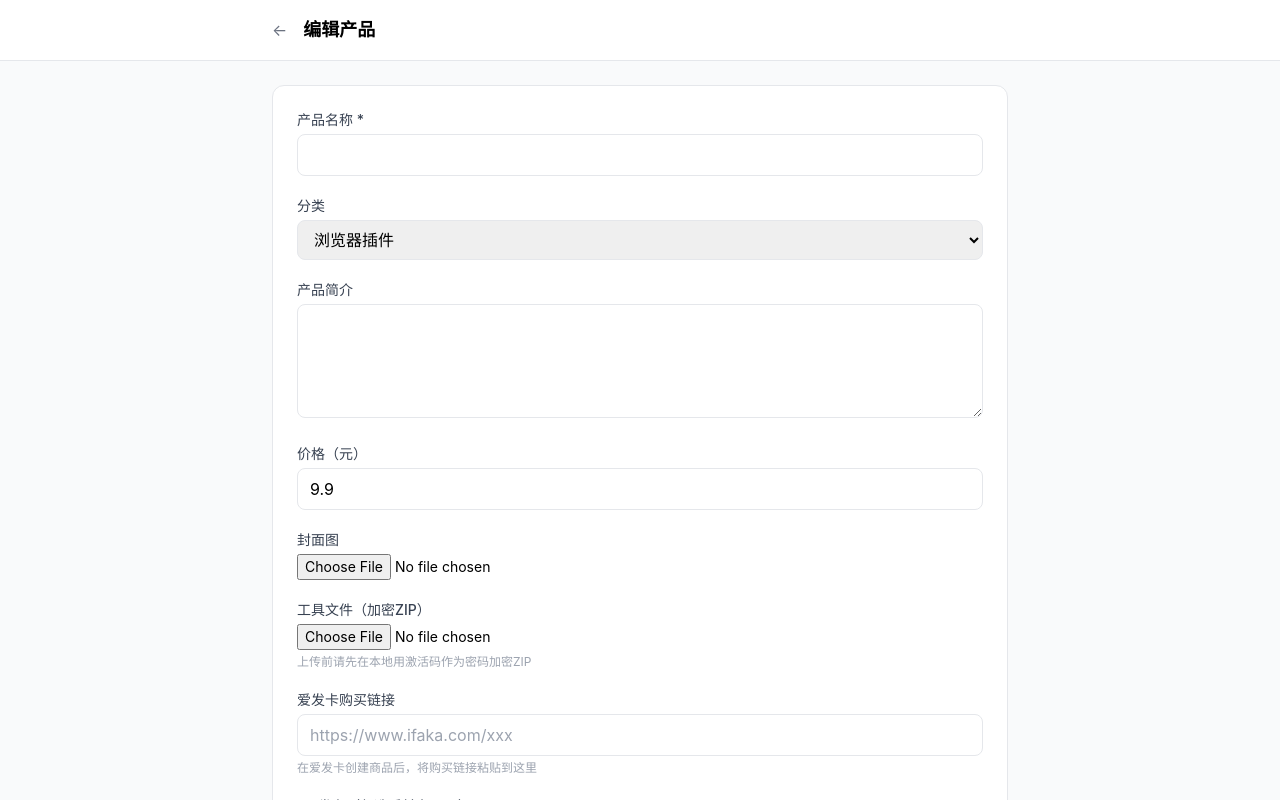
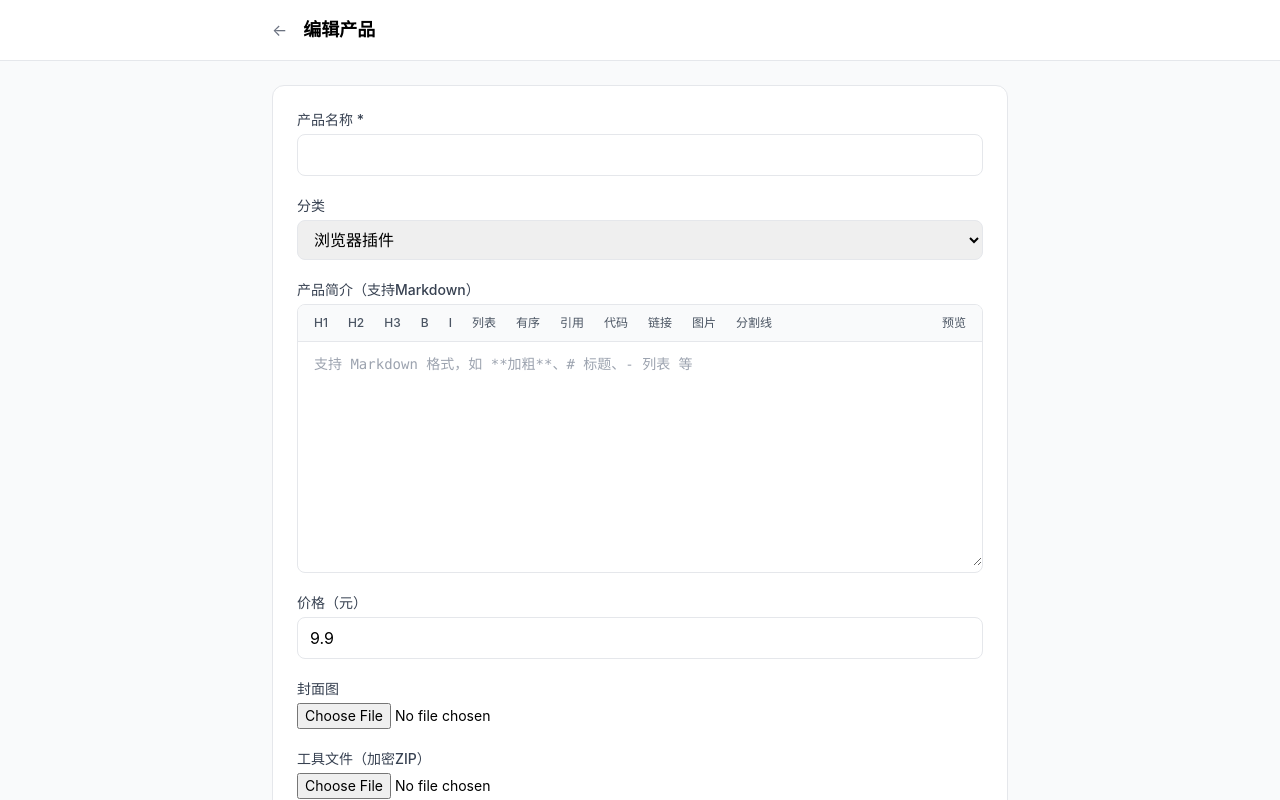
Before and after one commit to jiealun/tools, a React (Vite) app in the folder frontend/: page /admin/products/1 in a window 1280 px wide. Shown: the top 800 px of the page. Built offline with nearby package versions, Linux system fonts and the light colour scheme; no server answers; sample sign-in values are in the browser's storage.

Commit message:
feat: 产品简介改为 Markdown 富文本编辑器，用户端渲染 Markdown

```diff
--- a/frontend/package.json
+++ b/frontend/package.json
@@ -11,6 +11,7 @@
   "dependencies": {
     "react": "^18.3.1",
     "react-dom": "^18.3.1",
+    "react-markdown": "^10.1.0",
     "react-router-dom": "^6.23.1"
   },
   "devDependencies": {
--- /dev/null
+++ b/frontend/src/components/MarkdownEditor.tsx
@@ -0,0 +1,120 @@
+import { useState, useRef } from 'react'
+
+interface Props {
+  value: string
+  onChange: (value: string) => void
+}
+
+export default function MarkdownEditor({ value, onChange }: Props) {
+  const textareaRef = useRef<HTMLTextAreaElement>(null)
+  const [preview, setPreview] = useState(false)
+
+  function insertText(before: string, after: string = '') {
+    const textarea = textareaRef.current
+    if (!textarea) return
+
+    const start = textarea.selectionStart
+    const end = textarea.selectionEnd
+    const selected = value.substring(start, end)
+    const newText = value.substring(0, start) + before + selected + after + value.substring(end)
+    onChange(newText)
+
+    // 恢复光标位置
+    setTimeout(() => {
+      textarea.focus()
+      textarea.selectionStart = start + before.length
+      textarea.selectionEnd = start + before.length + selected.length
+    }, 0)
+  }
+
+  const tools = [
+    { label: 'H1', action: () => insertText('# ') },
+    { label: 'H2', action: () => insertText('## ') },
+    { label: 'H3', action: () => insertText('### ') },
+    { label: 'B', action: () => insertText('**', '**') },
+    { label: 'I', action: () => insertText('*', '*') },
+    { label: '列表', action: () => insertText('- ') },
+    { label: '有序', action: () => insertText('1. ') },
+    { label: '引用', action: () => insertText('> ') },
+    { label: '代码', action: () => insertText('`', '`') },
+    { label: '链接', action: () => insertText('[', '](url)') },
+    { label: '图片', action: () => insertText('![alt](', ')') },
+    { label: '分割线', action: () => insertText('\n---\n') },
+  ]
+
+  return (
+    <div className="border rounded-lg overflow-hidden">
+      {/* 工具栏 */}
+      <div className="flex items-center gap-1 px-2 py-1.5 bg-gray-50 border-b flex-wrap">
+        {tools.map((tool) => (
+          <button
+            key={tool.label}
+            type="button"
+            onClick={tool.action}
+            className="px-2 py-1 text-xs font-medium text-gray-600 hover:bg-gray-200 rounded transition"
+          >
+            {tool.label}
+          </button>
+        ))}
+        <div className="flex-1" />
+        <button
+          type="button"
+          onClick={() => setPreview(!preview)}
+          className={`px-2 py-1 text-xs rounded transition ${
+            preview ? 'bg-gray-900 text-white' : 'text-gray-600 hover:bg-gray-200'
+          }`}
+        >
+          {preview ? '编辑' : '预览'}
+        </button>
+      </div>
+
+      {/* 编辑区/预览区 */}
+      {preview ? (
+        <div
+          className="p-4 min-h-[200px] prose prose-sm max-w-none"
+          dangerouslySetInnerHTML={{ __html: simpleMarkdown(value) }}
+        />
+      ) : (
+        <textarea
+          ref={textareaRef}
+          value={value}
+          onChange={(e) => onChange(e.target.value)}
+          rows={10}
+          placeholder="支持 Markdown 格式，如 **加粗**、# 标题、- 列表 等"
+          className="w-full px-4 py-3 outline-none resize-y text-sm font-mono"
+        />
+      )}
+    </div>
+  )
+}
+
+// 简单的 Markdown 转 HTML（用于预览）
+function simpleMarkdown(text: string): string {
+  return text
+    .replace(/&/g, '&amp;')
+    .replace(/</g, '&lt;')
+    .replace(/>/g, '&gt;')
+    // 标题
+    .replace(/^### (.+)$/gm, '<h3>$1</h3>')
+    .replace(/^## (.+)$/gm, '<h2>$1</h2>')
+    .replace(/^# (.+)$/gm, '<h1>$1</h1>')
+    // 加粗和斜体
+    .replace(/\*\*(.+?)\*\*/g, '<strong>$1</strong>')
+    .replace(/\*(.+?)\*/g, '<em>$1</em>')
+    // 代码
+    .replace(/`(.+?)`/g, '<code class="bg-gray-100 px-1 rounded">$1</code>')
+    // 链接
+    .replace(/\[(.+?)\]\((.+?)\)/g, '<a href="$2" class="text-blue-500 underline">$1</a>')
+    // 图片
+    .replace(/!\[(.+?)\]\((.+?)\)/g, '<img src="$2" alt="$1" class="rounded max-w-full" />')
+    // 引用
+    .replace(/^&gt; (.+)$/gm, '<blockquote class="border-l-4 border-gray-300 pl-3 text-gray-600">$1</blockquote>')
+    // 分割线
+    .replace(/^---$/gm, '<hr class="my-4" />')
+    // 无序列表
+    .replace(/^- (.+)$/gm, '<li>$1</li>')
+    // 有序列表
+    .replace(/^\d+\. (.+)$/gm, '<li>$1</li>')
+    // 换行
+    .replace(/\n/g, '<br />')
+}
--- a/frontend/src/pages/ProductDetail.tsx
+++ b/frontend/src/pages/ProductDetail.tsx
@@ -1,6 +1,7 @@
 import { useEffect, useState } from 'react'
 import { useParams, Link } from 'react-router-dom'
 import { fetchAPI } from '../lib/api'
+import Markdown from 'react-markdown'
 
 interface Product {
   id: string
@@ -93,7 +94,6 @@ export default function ProductDetail() {
               {categoryLabels[product.category] || product.category}
             </span>
             <h1 className="text-2xl font-bold text-gray-900 mt-3 mb-2">{product.name}</h1>
-            <p className="text-gray-500 mb-4">{product.description}</p>
 
             <div className="mb-6">
               <span className="text-3xl font-bold text-orange-500">¥{product.price}</span>
@@ -142,6 +142,16 @@ export default function ProductDetail() {
           </div>
         </div>
 
+        {/* 产品详细介绍 */}
+        {product.description && (
+          <div className="border-t border-gray-200 pt-8 mt-8">
+            <h2 className="text-lg font-semibold mb-4">📝 详细介绍</h2>
+            <div className="prose prose-sm max-w-none">
+              <Markdown>{product.description}</Markdown>
+            </div>
+          </div>
+        )}
+
         {/* 截图展示 */}
         {product.screenshots && product.screenshots.length > 0 && (
           <div className="border-t border-gray-200 pt-8 mt-8">
--- a/frontend/src/pages/admin/ProductEdit.tsx
+++ b/frontend/src/pages/admin/ProductEdit.tsx
@@ -1,6 +1,7 @@
 import { useEffect, useState } from 'react'
 import { useParams, useNavigate, Link } from 'react-router-dom'
 import { fetchAPI, isLoggedIn } from '../../lib/api'
+import MarkdownEditor from '../../components/MarkdownEditor'
 
 interface ProductForm {
   name: string
@@ -174,12 +175,10 @@ export default function AdminProductEdit() {
 
           {/* 简介 */}
           <div>
-            <label className="block text-sm font-medium text-gray-700 mb-1">产品简介</label>
-            <textarea
+            <label className="block text-sm font-medium text-gray-700 mb-1">产品简介（支持Markdown）</label>
+            <MarkdownEditor
               value={form.description}
-              onChange={(e) => setForm({ ...form, description: e.target.value })}
-              rows={4}
-              className="w-full px-3 py-2 border rounded-lg outline-none focus:ring-2 focus:ring-gray-900"
+              onChange={(val) => setForm({ ...form, description: val })}
             />
           </div>
 
```
Also changed, not shown: 1 other file (tests, documents, lock files or other folders).
